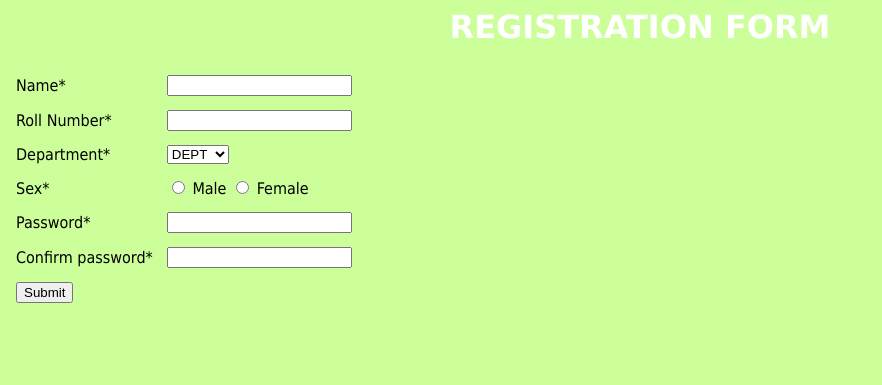
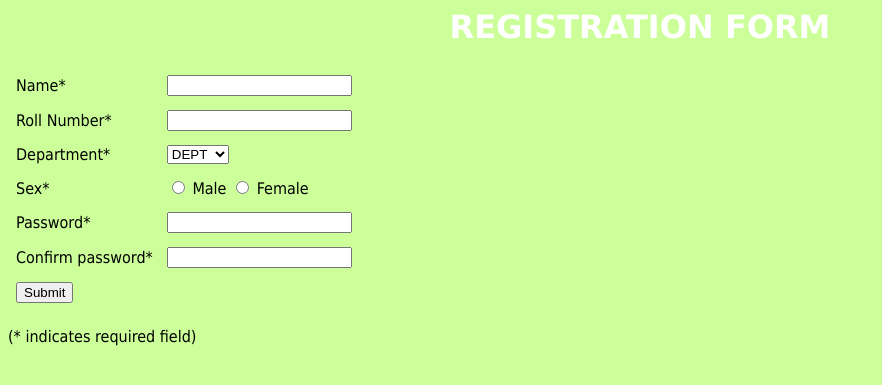
Before and after one commit to metallicmay/Delta-Project, a PHP site: page /registrationform.php in a window 1280 px wide. Shown: the top 385 px of the page, without its empty margins (0-882 px from the left). Run offline with PHP 8.4, Linux system fonts and the light colour scheme.

Commit message:
Update registrationform.php

```diff
--- a/registrationform.php
+++ b/registrationform.php
@@ -47,5 +47,6 @@
     </tr>
    </table>
    </form>
+   <p> (* indicates required field) </p>
    </body>
 </html>
```
